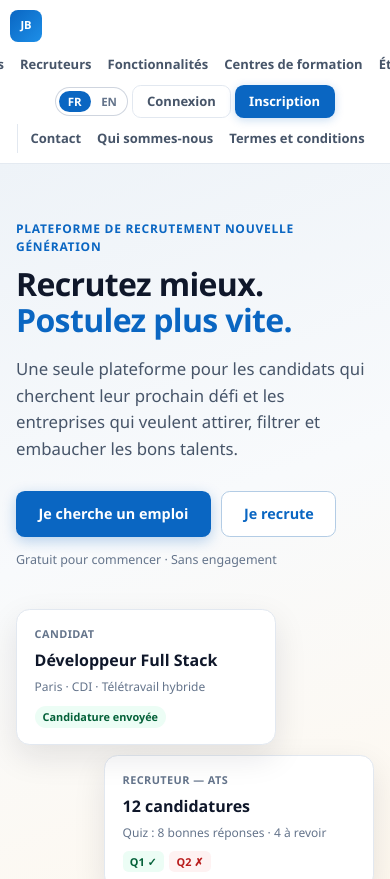
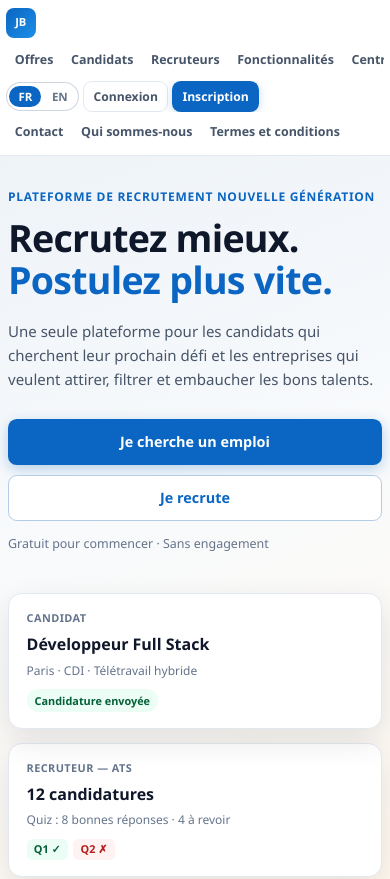
Before and after one commit to khaledakrt/job_board, an Angular app in the folder frontend/: page / in a window 390 px wide. Shown: the top 879 px of the page. Built offline with nearby package versions, Linux system fonts and the light colour scheme; no server answers.

Commit message:
Improve mobile responsive layouts

```diff
--- a/frontend/src/app/features/admin/layout/admin-layout.component.css
+++ b/frontend/src/app/features/admin/layout/admin-layout.component.css
@@ -159,6 +159,52 @@
   }
 }
 
+@media (max-width: 640px) {
+  .admin-sidebar {
+    padding: 0.75rem;
+  }
+
+  .sidebar-nav {
+    display: flex;
+    overflow-x: auto;
+    gap: 0.45rem;
+    padding-bottom: 0.35rem;
+    scrollbar-width: thin;
+    -webkit-overflow-scrolling: touch;
+  }
+
+  .nav-section {
+    display: contents;
+  }
+
+  .nav-section-label {
+    display: none;
+  }
+
+  .nav-link {
+    flex: 0 0 auto;
+    width: auto;
+    min-width: max-content;
+    padding: 0.5rem 0.6rem;
+    font-size: 0.78rem;
+    white-space: nowrap;
+  }
+
+  .sidebar-footer {
+    flex-direction: row;
+    flex-wrap: wrap;
+    align-items: center;
+  }
+
+  .sidebar-user {
+    width: 100%;
+  }
+
+  .admin-main {
+    padding: 0.75rem 0.75rem 1.5rem;
+  }
+}
+
 .sidebar-user {
   margin: 0 0 0.5rem;
   padding: 0.5rem 0.65rem;
--- a/frontend/src/app/features/candidate/layout/candidate-layout.component.css
+++ b/frontend/src/app/features/candidate/layout/candidate-layout.component.css
@@ -310,7 +310,89 @@
   }
 
   .sidebar-nav {
-    overflow: visible;
-    padding-right: 0;
+    display: grid;
+    grid-auto-flow: column;
+    grid-auto-columns: max-content;
+    overflow-x: auto;
+    overflow-y: hidden;
+    padding: 0 0 0.35rem;
+    scrollbar-width: thin;
+    -webkit-overflow-scrolling: touch;
+  }
+
+  .sidebar-nav-separator,
+  .sidebar-section-label {
+    display: none;
+  }
+
+  .sidebar-footer {
+    flex-direction: row;
+    flex-wrap: wrap;
+    align-items: center;
+  }
+
+  .sidebar-footer .nav-link,
+  .logout-btn {
+    width: auto;
+  }
+
+  .candidate-topbar-inner {
+    align-items: flex-start;
+    flex-direction: column;
+    gap: 0.7rem;
+  }
+
+  .topbar-actions {
+    width: 100%;
+    justify-content: space-between;
+  }
+
+  .candidate-main {
+    padding-block: 1rem;
   }
 }
+
+@media (max-width: 640px) {
+  .candidate-sidebar {
+    padding: 0.75rem;
+  }
+
+  .sidebar-brand {
+    margin-bottom: 0.8rem;
+  }
+
+  .brand-title {
+    font-size: 0.88rem;
+  }
+
+  .brand-sub {
+    max-width: 13rem;
+  }
+
+  .nav-link {
+    padding: 0.55rem 0.65rem;
+    font-size: 0.8rem;
+    white-space: nowrap;
+  }
+
+  .candidate-page-shell {
+    padding-inline: 0.75rem;
+  }
+
+  .profile-banner {
+    align-items: stretch;
+    flex-direction: column;
+  }
+
+  .profile-banner-btn {
+    width: 100% !important;
+  }
+
+  .view-mode-toggle {
+    width: 100%;
+  }
+
+  .view-mode-btn {
+    flex: 1;
+  }
+}
--- a/frontend/src/app/features/provider/layout/provider-layout.component.css
+++ b/frontend/src/app/features/provider/layout/provider-layout.component.css
@@ -239,8 +239,10 @@
   .provider-sidebar {
     position: static;
     height: auto;
+    max-height: none;
     border-right: 0;
     border-bottom: 1px solid #1f2937;
+    overflow: visible;
   }
 
   .provider-sidebar-brand {
@@ -260,6 +262,7 @@
   .provider-sidebar-foot {
     display: grid;
     grid-template-columns: repeat(2, minmax(0, 1fr));
+    gap: 0.35rem;
   }
 
   .provider-sidebar-label {
@@ -271,16 +274,59 @@
     padding-right: 1rem;
     padding-left: 1rem;
   }
+
+  .provider-layout-main {
+    min-width: 0;
+  }
 }
 
 @media (max-width: 560px) {
+  .provider-sidebar {
+    padding: 0.75rem;
+  }
+
+  .provider-sidebar-brand {
+    padding-bottom: 0.75rem;
+  }
+
   .provider-sidebar-nav,
   .provider-sidebar-foot {
-    grid-template-columns: 1fr;
+    display: flex;
+    overflow-x: auto;
+    padding-bottom: 0.25rem;
+    scrollbar-width: thin;
+    -webkit-overflow-scrolling: touch;
+  }
+
+  .provider-sidebar-label {
+    display: none;
+  }
+
+  .provider-sidebar-link {
+    flex: 0 0 auto;
+    width: auto;
+    max-width: 16rem;
+    padding: 0.55rem 0.65rem;
+    font-size: 0.78rem;
+    white-space: nowrap;
+  }
+
+  .provider-sidebar-link span:last-child {
+    overflow: hidden;
+    text-overflow: ellipsis;
   }
 
   .provider-topbar {
     align-items: flex-start;
     flex-direction: column;
+    gap: 0.6rem;
+  }
+
+  .provider-topbar-title strong {
+    white-space: normal;
+  }
+
+  .provider-layout-content {
+    padding: 0.85rem 0.75rem 1.5rem;
   }
 }
--- a/frontend/src/app/features/public/home/home.component.css
+++ b/frontend/src/app/features/public/home/home.component.css
@@ -618,3 +618,80 @@
   justify-content: center;
   margin-top: 0;
 }
+
+@media (max-width: 640px) {
+  .landing-container {
+    width: min(100% - 1rem, 1120px);
+  }
+
+  .landing-hero {
+    padding: 2rem 0 2.25rem;
+  }
+
+  .landing-hero-title {
+    font-size: clamp(1.75rem, 11vw, 2.35rem);
+  }
+
+  .landing-hero-lead,
+  .landing-section-lead,
+  .landing-cta-band p {
+    font-size: 0.94rem;
+  }
+
+  .landing-hero-ctas,
+  .landing-section-cta,
+  .landing-cta-band .landing-hero-ctas {
+    align-items: stretch;
+    flex-direction: column;
+  }
+
+  .landing-btn,
+  .landing-btn-lg {
+    width: 100%;
+    white-space: normal;
+    text-align: center;
+  }
+
+  .landing-hero-visual {
+    display: grid;
+    gap: 0.85rem;
+    min-height: 0;
+  }
+
+  .landing-hero-card {
+    position: static;
+    width: 100%;
+  }
+
+  .landing-card-quiz {
+    flex-wrap: wrap;
+  }
+
+  .landing-stats-grid {
+    grid-template-columns: 1fr;
+    gap: 0.55rem;
+  }
+
+  .landing-stat {
+    display: flex;
+    align-items: baseline;
+    justify-content: space-between;
+    gap: 1rem;
+    text-align: left;
+  }
+
+  .landing-section,
+  .landing-cta-band {
+    padding: 2.25rem 0;
+  }
+
+  .landing-section-head {
+    margin-bottom: 1.35rem;
+  }
+
+  .landing-feature-card,
+  .landing-audience-card,
+  .landing-job-card {
+    padding: 1rem;
+  }
+}
--- a/frontend/src/app/features/public/shared/public-shell.component.css
+++ b/frontend/src/app/features/public/shared/public-shell.component.css
@@ -217,3 +217,81 @@
     font-size: 0.8125rem;
   }
 }
+
+@media (max-width: 640px) {
+  .landing-container {
+    width: min(100% - 0.75rem, 1440px);
+  }
+
+  .landing-header {
+    overflow-x: visible;
+  }
+
+  .landing-header-inner {
+    align-items: flex-start;
+    padding: 0.5rem 0;
+  }
+
+  .landing-logo-mark {
+    width: 1.85rem;
+    height: 1.85rem;
+  }
+
+  .landing-header-menu {
+    width: 100%;
+    flex: 1 1 100%;
+    justify-content: stretch;
+  }
+
+  .landing-nav {
+    width: 100%;
+    overflow-x: auto;
+    overscroll-behavior-inline: contain;
+    -webkit-overflow-scrolling: touch;
+    scrollbar-width: none;
+  }
+
+  .landing-nav::-webkit-scrollbar {
+    display: none;
+  }
+
+  .landing-nav-primary,
+  .landing-nav-secondary {
+    justify-content: flex-start;
+    flex: 1 1 100%;
+  }
+
+  .landing-nav-secondary {
+    padding-left: 0;
+    border-left: 0;
+  }
+
+  .landing-nav-link-anchor {
+    padding: 0.42rem 0.55rem;
+    font-size: 0.78rem;
+  }
+
+  .landing-header-actions {
+    order: -1;
+    width: calc(100% - 2.35rem);
+    justify-content: flex-end;
+    gap: 0.25rem;
+    padding-inline: 0;
+  }
+
+  .landing-btn,
+  .landing-btn--compact {
+    padding: 0.42rem 0.58rem;
+    font-size: 0.76rem;
+  }
+}
+
+@media (max-width: 390px) {
+  .landing-header-actions {
+    width: 100%;
+    order: 0;
+    justify-content: flex-start;
+    overflow-x: auto;
+    -webkit-overflow-scrolling: touch;
+  }
+}
--- a/frontend/src/app/features/recruiter/layout/recruiter-layout.component.css
+++ b/frontend/src/app/features/recruiter/layout/recruiter-layout.component.css
@@ -340,6 +340,7 @@
 
   .sidebar-footer {
     flex-direction: row;
+    flex-wrap: wrap;
     gap: 0.4rem;
     margin-top: 0.55rem;
     padding-top: 0.55rem;
@@ -347,5 +348,55 @@
 
   .recruiter-main {
     padding: 1rem;
+    overflow-x: hidden;
+  }
+
+  .recruiter-topbar {
+    align-items: flex-start;
+    flex-direction: column;
+  }
+
+  .topbar-status-group {
+    width: 100%;
+    justify-content: flex-start;
   }
 }
+
+@media (max-width: 640px) {
+  .recruiter-sidebar {
+    padding: 0.65rem;
+  }
+
+  .sidebar-nav {
+    gap: 0.3rem;
+  }
+
+  .nav-link {
+    padding: 0.5rem 0.6rem;
+    font-size: 0.76rem;
+  }
+
+  .nav-icon {
+    display: none;
+  }
+
+  .sidebar-footer .nav-link,
+  .logout-btn {
+    width: auto;
+  }
+
+  .recruiter-main {
+    padding: 0.75rem;
+  }
+
+  .recruiter-topbar {
+    margin-bottom: 0.9rem;
+    padding: 0.75rem;
+    border-radius: 0.9rem;
+  }
+
+  .topbar-status,
+  .topbar-publish-status {
+    white-space: normal;
+  }
+}
--- a/frontend/src/styles.css
+++ b/frontend/src/styles.css
@@ -10,6 +10,7 @@
 
   body {
     @apply font-sans;
+    overflow-x: hidden;
   }
 
   body.ats-drawer-resizing {
@@ -156,11 +157,12 @@
 
   /* Recruiter & shared data tables */
   .table-panel {
-    @apply overflow-hidden rounded-2xl border border-surface-200 bg-white shadow-card;
+    @apply overflow-x-auto overflow-y-hidden rounded-2xl border border-surface-200 bg-white shadow-card;
+    -webkit-overflow-scrolling: touch;
   }
 
   .data-table {
-    @apply w-full border-collapse text-sm;
+    @apply w-full min-w-[720px] border-collapse text-sm;
   }
 
   .data-table th {
@@ -232,6 +234,47 @@
   }
 }
 
+@media (max-width: 640px) {
+  .auth-shell {
+    @apply px-3 py-6;
+  }
+
+  .auth-card,
+  .modal-card,
+  .modal-card-lg {
+    @apply p-4;
+  }
+
+  .page-title {
+    @apply text-xl;
+  }
+
+  .row-between {
+    @apply items-stretch;
+  }
+
+  .row-between > * {
+    min-width: 0;
+  }
+
+  .toast-fixed {
+    @apply bottom-3 left-3 right-3 max-w-none;
+  }
+
+  .data-table {
+    min-width: 640px;
+  }
+
+  .data-table th,
+  .data-table td {
+    @apply px-3 py-2;
+  }
+
+  .actions-cell {
+    @apply justify-start;
+  }
+}
+
 /* Liens dans le HTML riche (innerHTML) — panneau offre, popup, pages publiques */
 .safe-html a {
   color: #0a66c2;
```
Also changed, not shown: 1 other file (tests, documents, lock files or other folders).
